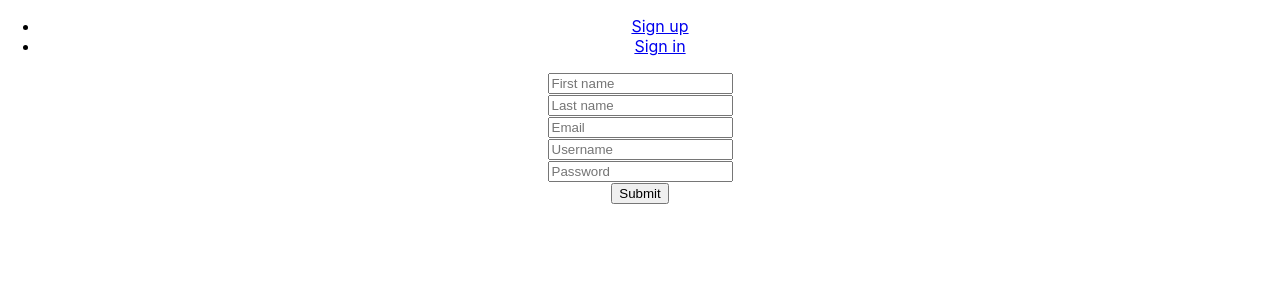
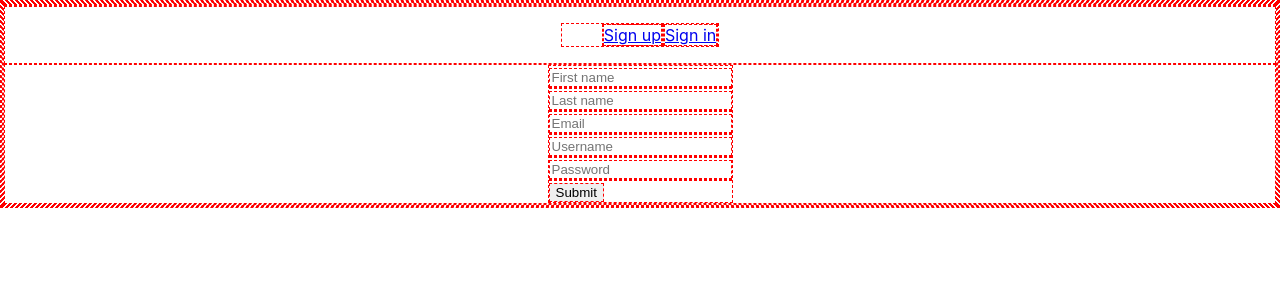
Before and after one commit to brandon121j/react-custom-hooks, a React (Create React App) app: page /sign-up in a window 1280 px wide. Shown: the top 300 px of the page. Built offline with nearby package versions, Linux system fonts and the light colour scheme.

Commit message:
Backend up and running, everything working so far

```diff
--- a/package.json
+++ b/package.json
@@ -11,6 +11,7 @@
     "react-dom": "^17.0.2",
     "react-router-dom": "^5.3.0",
     "react-scripts": "4.0.3",
+    "react-toastify": "^8.1.0",
     "validator": "^13.7.0",
     "web-vitals": "^1.1.2"
   },
--- a/src/App.css
+++ b/src/App.css
@@ -1,38 +1,21 @@
-.App {
-  text-align: center;
+* {
+  border: dashed red 1px;
 }
 
-.App-logo {
-  height: 40vmin;
-  pointer-events: none;
+.nav {
+  display: flex;
+  justify-content: center;
 }
 
-@media (prefers-reduced-motion: no-preference) {
-  .App-logo {
-    animation: App-logo-spin infinite 20s linear;
-  }
+.nav ul {
+  list-style: none;
 }
 
-.App-header {
-  background-color: #282c34;
-  min-height: 100vh;
-  display: flex;
-  flex-direction: column;
-  align-items: center;
-  justify-content: center;
-  font-size: calc(10px + 2vmin);
-  color: white;
+.nav li {
+  float: left;
 }
 
-.App-link {
-  color: #61dafb;
+.signUpContainer {
+  display: flex;
+  justify-content: center;
 }
-
-@keyframes App-logo-spin {
-  from {
-    transform: rotate(0deg);
-  }
-  to {
-    transform: rotate(360deg);
-  }
-}
--- a/src/App.js
+++ b/src/App.js
@@ -1,19 +1,20 @@
 import { BrowserRouter as Router, Route, Switch } from 'react-router-dom';
+import { ToastContainer } from 'react-toastify';
 import './App.css';
 import Signin from './components/signin/Signin';
 import Signup from './components/signup/Signup';
-import Nav from './components/nav/Nav'
-
+import Nav from './components/nav/Nav';
 
 function App() {
 	return (
 		<div className="App">
+			<ToastContainer />
 			<Router>
-        <Nav />
+				<Nav />
 				<Switch>
 					<Route path="/sign-up" component={Signup} />
 					<Route path="/sign-in" component={Signin} />
-          <Route path='/' render={() => <h1>Home Page</h1>}/>
+					<Route path="/" render={() => <h1>Home Page</h1>} />
 				</Switch>
 			</Router>
 		</div>
--- a/src/components/nav/Nav.js
+++ b/src/components/nav/Nav.js
@@ -3,7 +3,7 @@ import { Link } from 'react-router-dom'
 
 function Nav() {
     return (
-        <div>
+        <div className="nav">
             <ul>
                 <li>
                     <Link to='/sign-up'>Sign up</Link>
--- a/src/components/signup/Signup.js
+++ b/src/components/signup/Signup.js
@@ -1,50 +1,135 @@
 import React from 'react';
 import axios from 'axios';
-import FirstNameHooks from '../../hooks/FirstNameHooks'
+import { toast } from 'react-toastify';
+import 'react-toastify/dist/ReactToastify.css';
+import FirstNameHooks from '../../hooks/FirstNameHooks';
 import LastNameHooks from '../../hooks/LastNameHooks';
 import UserNameHooks from '../../hooks/UserNameHooks';
 import PasswordHooks from '../../hooks/PasswordHooks';
 import EmailHooks from '../../hooks/EmailHooks';
 
 function Signup() {
-    const [firstName, handleFirstNameOnChange, firstNameError, setFirstNameOnFocus, setFirstNameOnBlur] = FirstNameHooks();
-    const [lastName, handleLastNameOnChange, lastNameError, setOnFocus, setOnBlur] = LastNameHooks();
-    const [password, handlePasswordOnChange, passwordError, setPasswordOnFocus, setPasswordOnBlur] = PasswordHooks()
-    const [email, handleEmailOnChange, emailError, setEmailOnFocus, setEmailOnBlur] = EmailHooks();
-    const [username, handleUsernameOnChange, usernameError, setUsernameOnFocus, setUsernameOnBlur] = UserNameHooks();
+	const [
+		firstName,
+		handleFirstNameOnChange,
+		firstNameError,
+		setFirstNameOnFocus,
+		setFirstNameOnBlur,
+	] = FirstNameHooks();
+	const [
+		lastName,
+		handleLastNameOnChange,
+		lastNameError,
+		setOnFocus,
+		setOnBlur,
+	] = LastNameHooks();
+	const [
+		password,
+		handlePasswordOnChange,
+		passwordError,
+		setPasswordOnFocus,
+		setPasswordOnBlur,
+	] = PasswordHooks();
+	const [
+		email,
+		handleEmailOnChange,
+		emailError,
+		setEmailOnFocus,
+		setEmailOnBlur,
+	] = EmailHooks();
+	const [
+		username,
+		handleUsernameOnChange,
+		usernameError,
+		setUsernameOnFocus,
+		setUsernameOnBlur,
+	] = UserNameHooks();
 
-    const onSubmitHandler = async() =>  {
+	const onSubmitHandler = async (e) => {
+		e.preventDefault();
 		try {
-        let payload = await axios.post('http://localhost:3001/api/users/create-user', {
+			let payload = await axios.post(
+				'http://localhost:3001/api/users/create-user',
+				{
 					firstName,
 					lastName,
 					username,
 					email,
-            password
+					password,
+				}
+			);
+			console.log(payload);
+
+			toast.success('Congrats~! now you please sign in', {
+				position: 'top-center',
+				autoClose: 5000,
+				hideProgressBar: false,
+				closeOnClick: true,
+				pauseOnHover: true,
+				draggable: true,
+				progress: undefined,
 			});
-        console.log(payload)
-    } catch(error) {
-        console.log(error)
+		} catch (e) {
+			console.log(e.response.data.error);
+			toast.error(e.response.data.error, {
+				position: 'top-center',
+				autoClose: 5000,
+				hideProgressBar: false,
+				closeOnClick: true,
+				pauseOnHover: true,
+				draggable: true,
+				progress: undefined,
+			});
 		}
-}
+	};
 	return (
-        <div>
+		<div className="signUpContainer">
 			<form onSubmit={onSubmitHandler}>
-                <input name={firstName} onChange={handleFirstNameOnChange} onFocus={() => setFirstNameOnFocus(true)} onBlur={() => setFirstNameOnBlur(true)} placeholder='First name'/>
+				<input
+					name={firstName}
+					onChange={handleFirstNameOnChange}
+					onFocus={() => setFirstNameOnFocus(true)}
+					onBlur={() => setFirstNameOnBlur(true)}
+					placeholder="First name"
+				/>
 				<div>{firstNameError && firstNameError}</div>
-                <input name={lastName} onChange={handleLastNameOnChange} onFocus={() => setOnFocus(true)} onBlur={() => setOnBlur(true)} placeholder='Last name'/>
+				<input
+					name={lastName}
+					onChange={handleLastNameOnChange}
+					onFocus={() => setOnFocus(true)}
+					onBlur={() => setOnBlur(true)}
+					placeholder="Last name"
+				/>
 				<div>{lastNameError && lastNameError}</div>
-                <input name={email} onChange={handleEmailOnChange} onFocus={() => setEmailOnFocus(true)} onBlur={() => setEmailOnBlur(true)} placeholder='Email'/>
+				<input
+					name={email}
+					onChange={handleEmailOnChange}
+					onFocus={() => setEmailOnFocus(true)}
+					onBlur={() => setEmailOnBlur(true)}
+					placeholder="Email"
+				/>
 				<div>{emailError && emailError}</div>
-                <input name={username} onChange={handleUsernameOnChange} onFocus={() => setUsernameOnFocus(true)} onBlur={() => setUsernameOnBlur(true)} placeholder='Username'/>
+				<input
+					name={username}
+					onChange={handleUsernameOnChange}
+					onFocus={() => setUsernameOnFocus(true)}
+					onBlur={() => setUsernameOnBlur(true)}
+					placeholder="Username"
+				/>
 				<div>{usernameError && usernameError}</div>
-                <input name={password} onChange={handlePasswordOnChange} onFocus={() => setPasswordOnFocus(true)} onBlur={() => setPasswordOnBlur(true)} placeholder='Password'/>
+				<input
+					name={password}
+					onChange={handlePasswordOnChange}
+					onFocus={() => setPasswordOnFocus(true)}
+					onBlur={() => setPasswordOnBlur(true)}
+					placeholder="Password"
+				/>
 				<div>{passwordError && passwordError}</div>
 
-                <button type='submit'>Submit</button>
+				<button type="submit">Submit</button>
 			</form>
 		</div>
-    )
+	);
 }
 
-export default Signup
+export default Signup;
--- a/src/hooks/PasswordHooks.js
+++ b/src/hooks/PasswordHooks.js
@@ -11,7 +11,7 @@ function PasswordHooks() {
 		if (onFocus) {
 			if (password.length > 0) {
 				if (!isStrongPassword(password)) {
-					setError('Cannot have special character or number');
+					setError('Minimum length is 8 characters, 1 lowercase, 1uppercase, 1 symbol');
 				}
 
                 if (isStrongPassword(password)) {
```
Also changed, not shown: 1 other file (tests, documents, lock files or other folders). Lines whose indentation alone changed are shown as unchanged.
